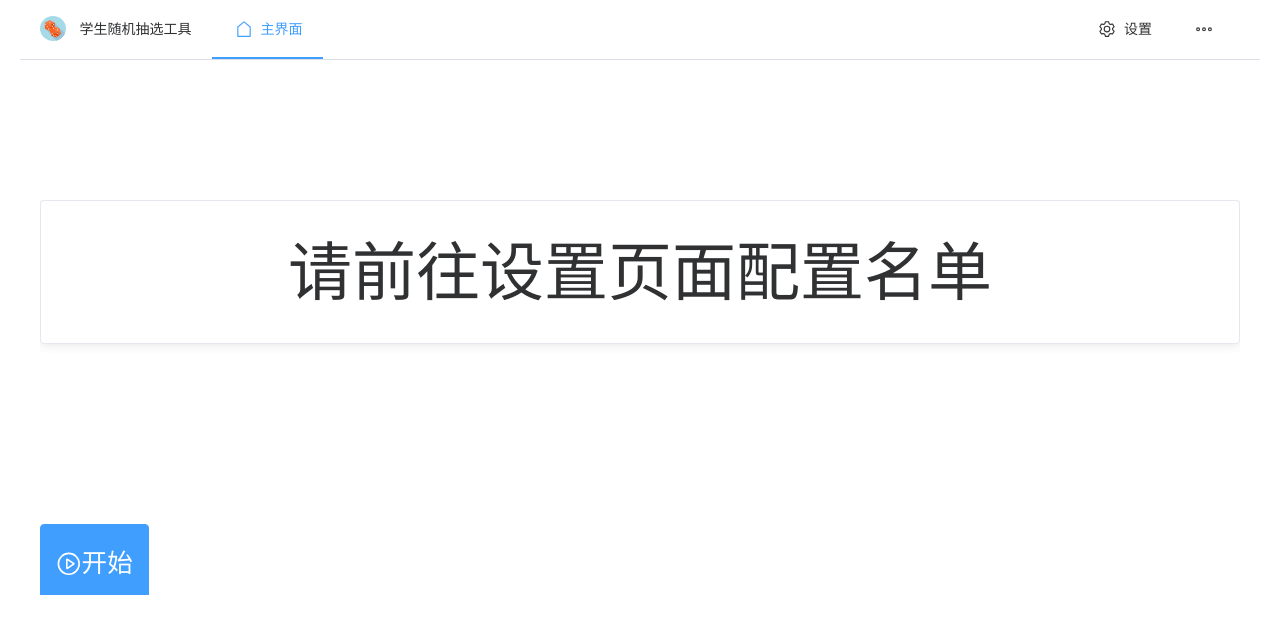
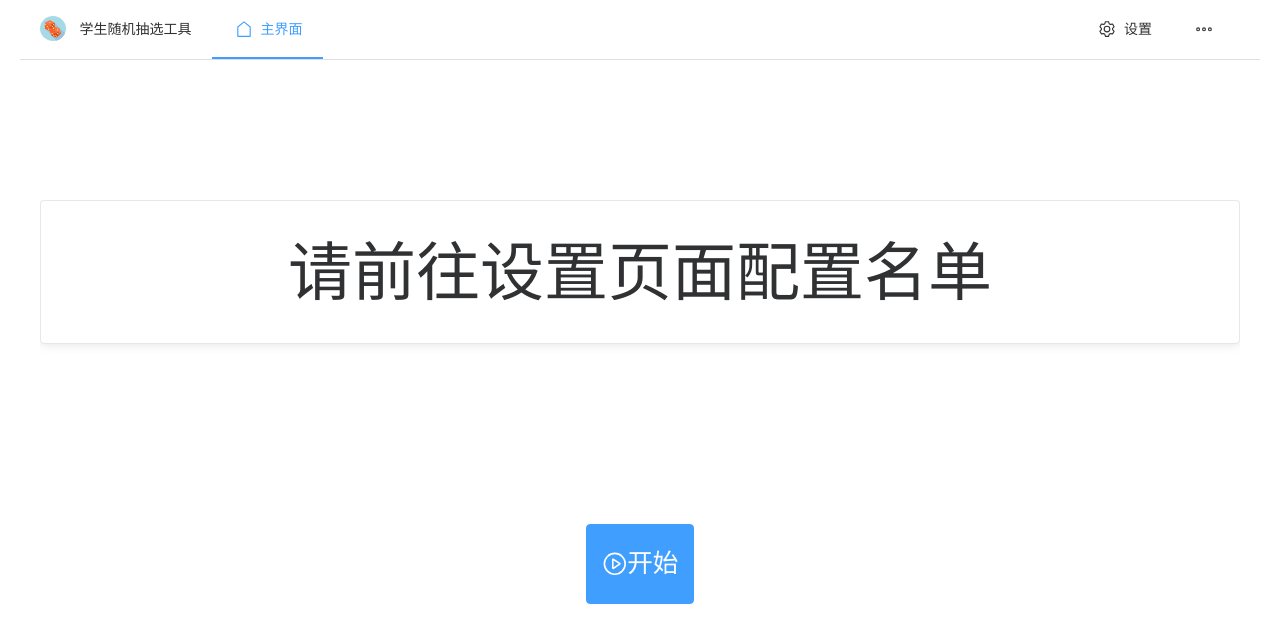
Before and after one commit to ShiningYangYXN/RandomStudent, a Vue app: page / in a window 1280 px wide. Shown: the top 642 px of the page. Built offline with nearby package versions, Linux system fonts and the light colour scheme.

Commit message:
2024年5月18日 20:07

```diff
--- a/src/views/HomeView.vue
+++ b/src/views/HomeView.vue
@@ -66,8 +66,8 @@ function Stop() {
         </el-carousel-item>
       </el-carousel>
       <br />
-      <el-row justify="center" class="btn-container">
-        <Transition name="slide-up">
+      <el-row justify="center">
+        <Transition>
           <el-button
             type="primary"
             @click="Start()"
@@ -83,25 +83,3 @@ function Stop() {
     </el-main>
   </el-container>
 </template>
-<style>
-.btn-container {
-  display: inline-block;
-  position: relative;
-  height: 1em;
-}
-
-.slide-up-enter-active,
-.slide-up-leave-active {
-  transition: all 0.25s ease-out;
-}
-
-.slide-up-enter-from {
-  opacity: 0;
-  transform: translateY(30px);
-}
-
-.slide-up-leave-to {
-  opacity: 0;
-  transform: translateY(-30px);
-}
-</style>
```
